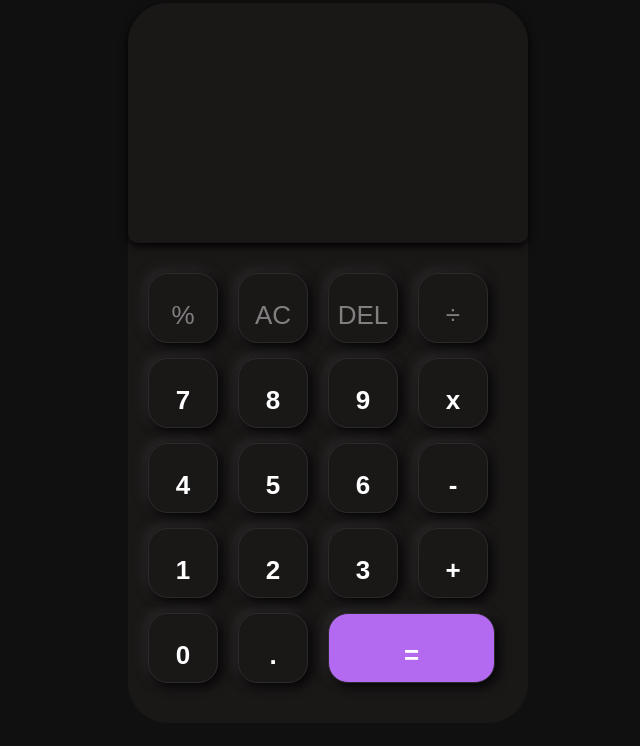
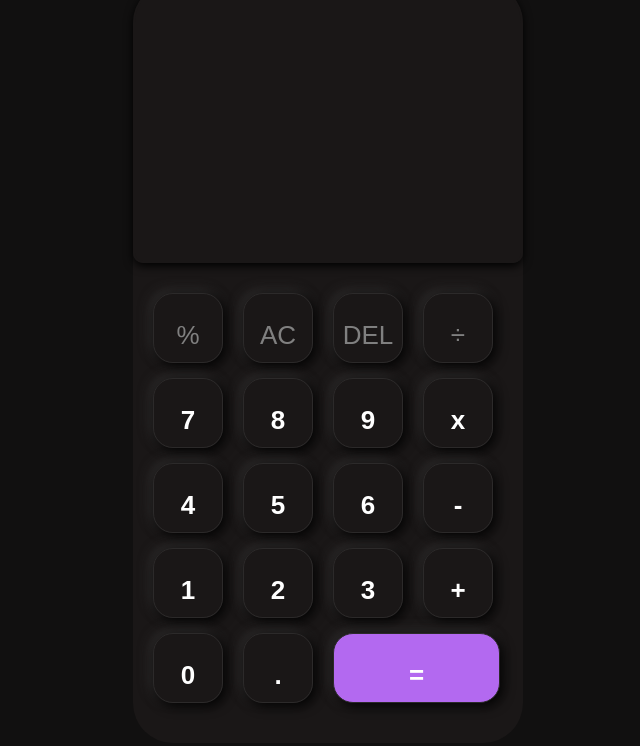
Before and after one commit to Exodia1one/calculator, a plain HTML site: page index.html in a window 1280 px wide. Shown: the part 37-783 px from the top of the page, without its empty margins (312-952 px from the left). Drawn offline with Linux system fonts and the light colour scheme.

Commit message:
New commit size change

```diff
--- a/style.css
+++ b/style.css
@@ -21,9 +21,9 @@ body {
     background-color: rgb(26, 23, 23);
     display: flex;
     flex-direction: column;
-    height: 90vh;
-    width: 50vh;
-    min-width: 50vh;
+    height: 760px;
+    width: 390px;
+    min-width: 40px;
     border-radius: 40px;
 }
 .screen {
```
